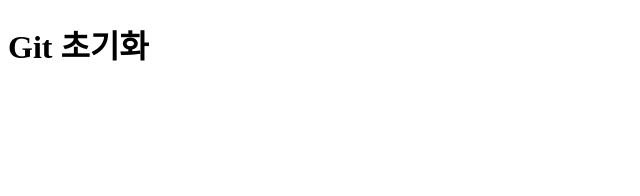
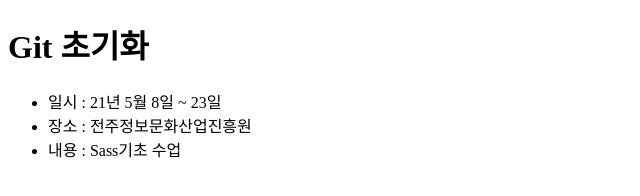
Before and after one commit to junggwangeun/git-study, a plain HTML site: page index.html in a window 1280 px wide. Shown: the whole page, without its empty margins (0-640 px from the left). Drawn offline with Linux system fonts and the light colour scheme.

Commit message:
[구조] 교육내용 입력

```diff
--- a/index.html
+++ b/index.html
@@ -8,5 +8,10 @@
 </head>
 <body>
     <h1>Git 초기화</h1>
+    <ul>
+        <li>일시 : 21년 5월 8일 ~ 23일</li>
+        <li>장소 : 전주정보문화산업진흥원</li>
+        <li>내용 : Sass기초 수업</li>
+    </ul>
 </body>
 </html>
```
